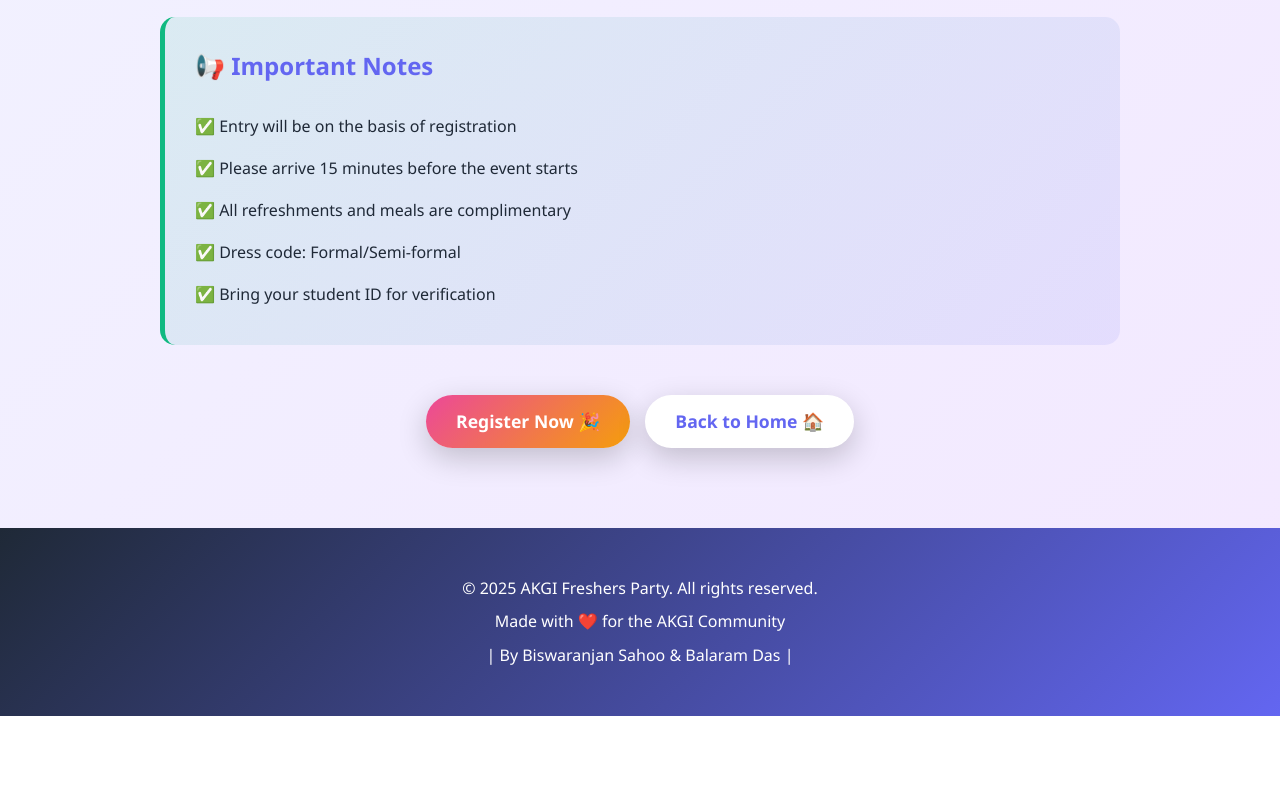
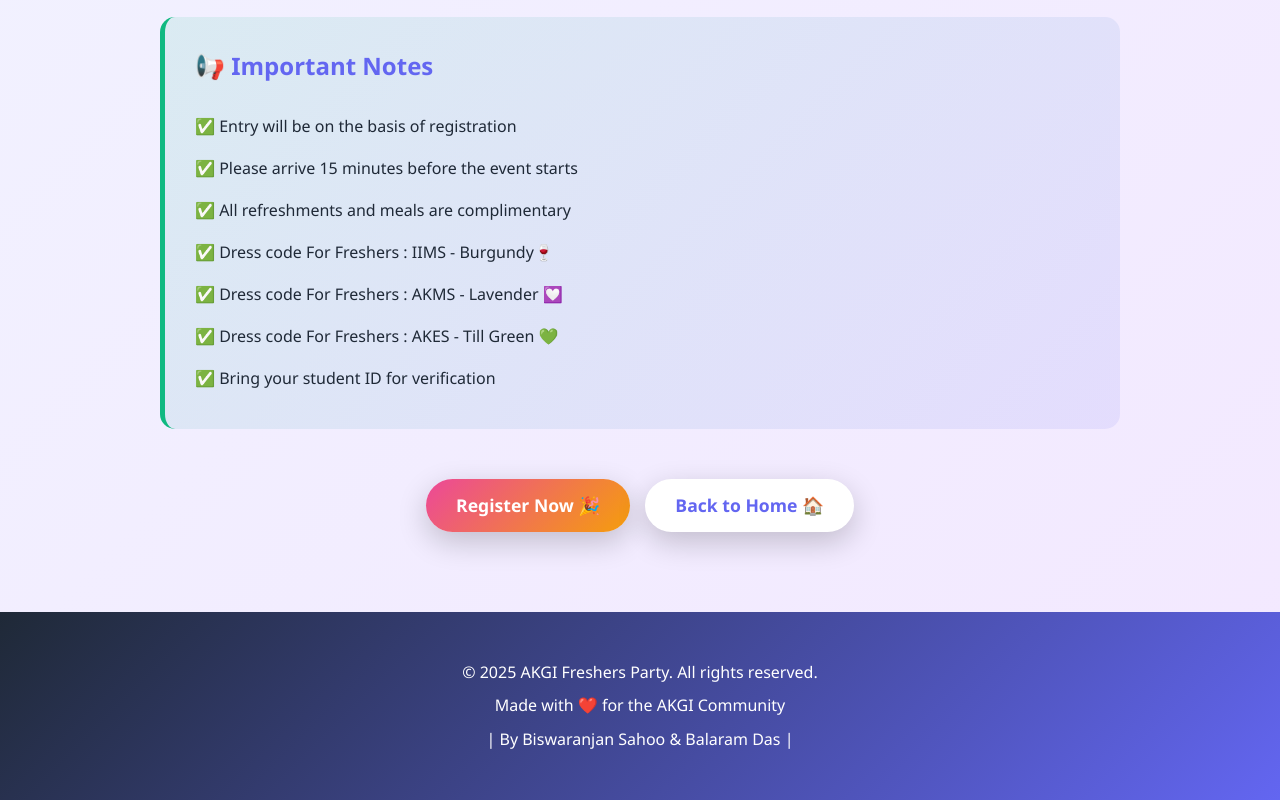
Before and after one commit to Balia077/freshers-party-registration, a plain HTML site: page pages/agenda.html in a window 1280 px wide. Shown: the part 1952-2752 px from the top of the page. Before the commit the page ends 2668 px from the top, so only its background shows below. Drawn offline with Linux system fonts and the light colour scheme.

Commit message:
Update dress code details for freshers
Biswaranjan Sahoo

```diff
--- a/pages/agenda.html
+++ b/pages/agenda.html
@@ -746,7 +746,9 @@
         <li>✅ Entry will be on the basis of registration</li>
         <li>✅ Please arrive 15 minutes before the event starts</li>
         <li>✅ All refreshments and meals are complimentary</li>
-        <li>✅ Dress code: Formal/Semi-formal</li>
+        <li>✅ Dress code For Freshers : IIMS - Burgundy🍷</li>
+        <li>✅ Dress code For Freshers : AKMS - Lavender 💟</li>
+        <li>✅ Dress code For Freshers : AKES - Till Green 💚</li>
         <li>✅ Bring your student ID for verification</li>
       </ul>
     </div>
```
